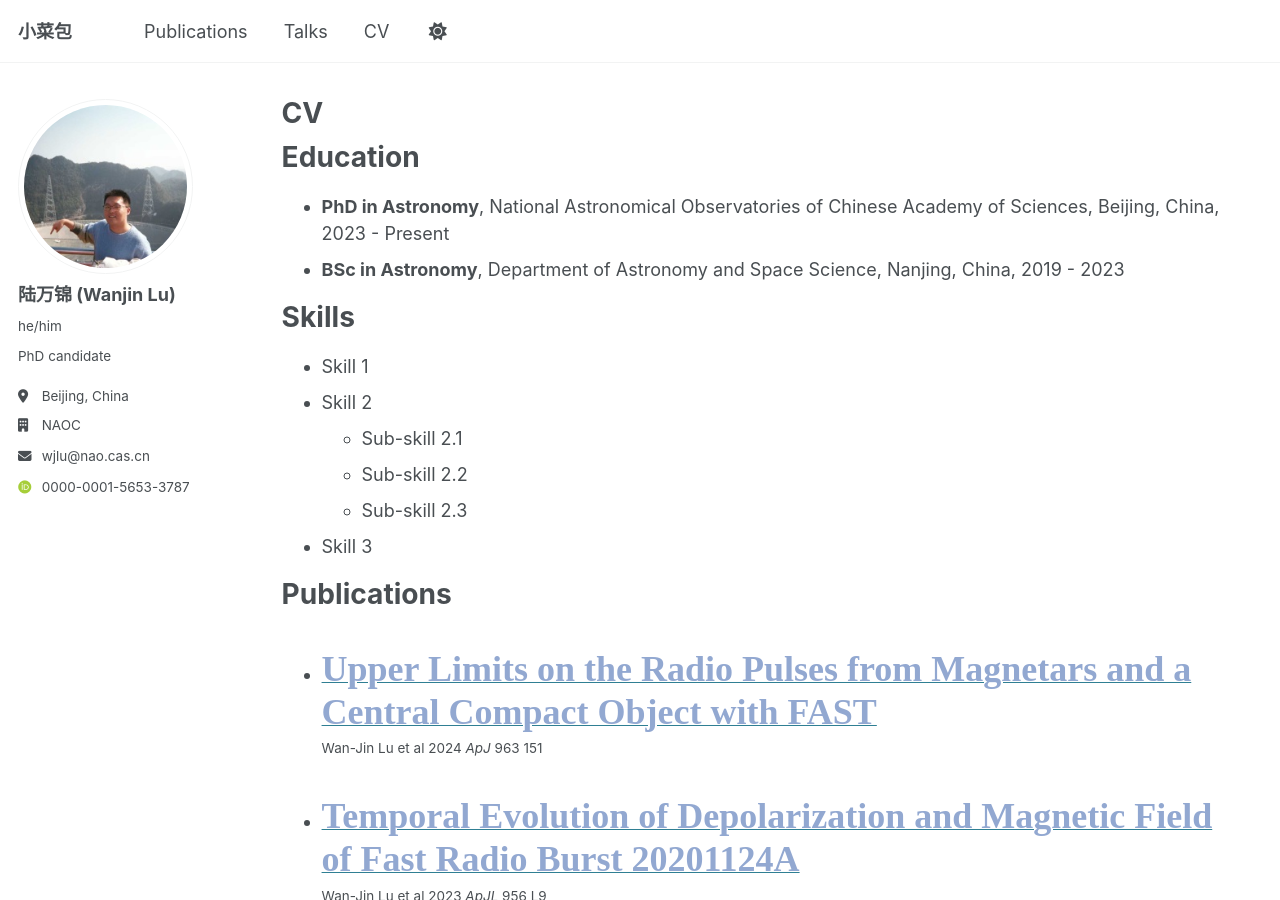
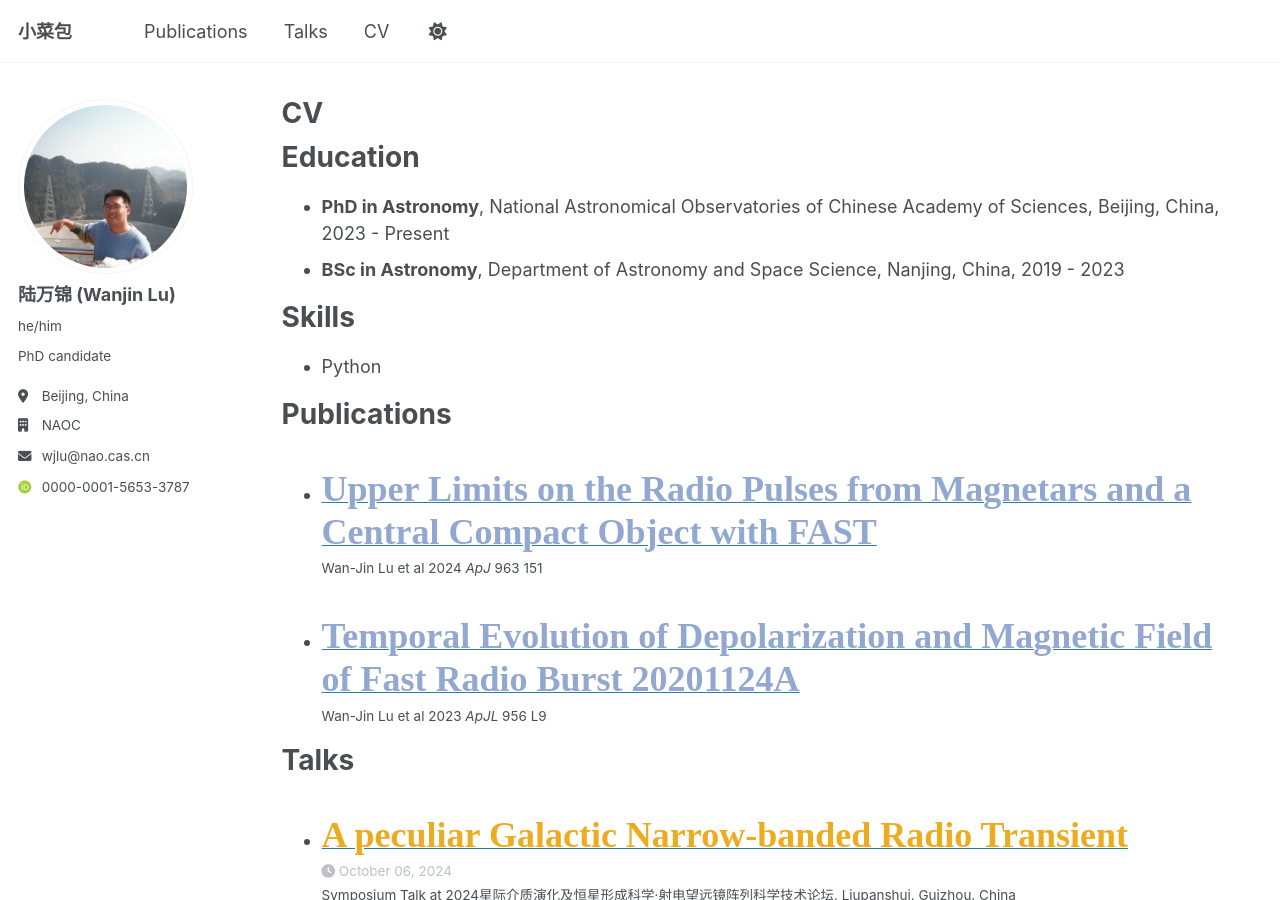
Before and after one commit to IsaacVibe/wjlu, a Jekyll site: the page built from _pages/cv.md, in a window 1280 px wide and 900 px high. Built offline with Jekyll 4.4.1, drawn with Linux system fonts in a browser that asks for light colours; some web fonts are replaced.

```diff
--- a/_pages/cv.md
+++ b/_pages/cv.md
@@ -16,12 +16,7 @@ Education
 
 Skills
 ======
-* Skill 1
-* Skill 2
-  * Sub-skill 2.1
-  * Sub-skill 2.2
-  * Sub-skill 2.3
-* Skill 3
+* Python
 
 Publications
 ======
```
Also changed, not shown: _pages/about.md (+6 -4 lines), 1 other file.
